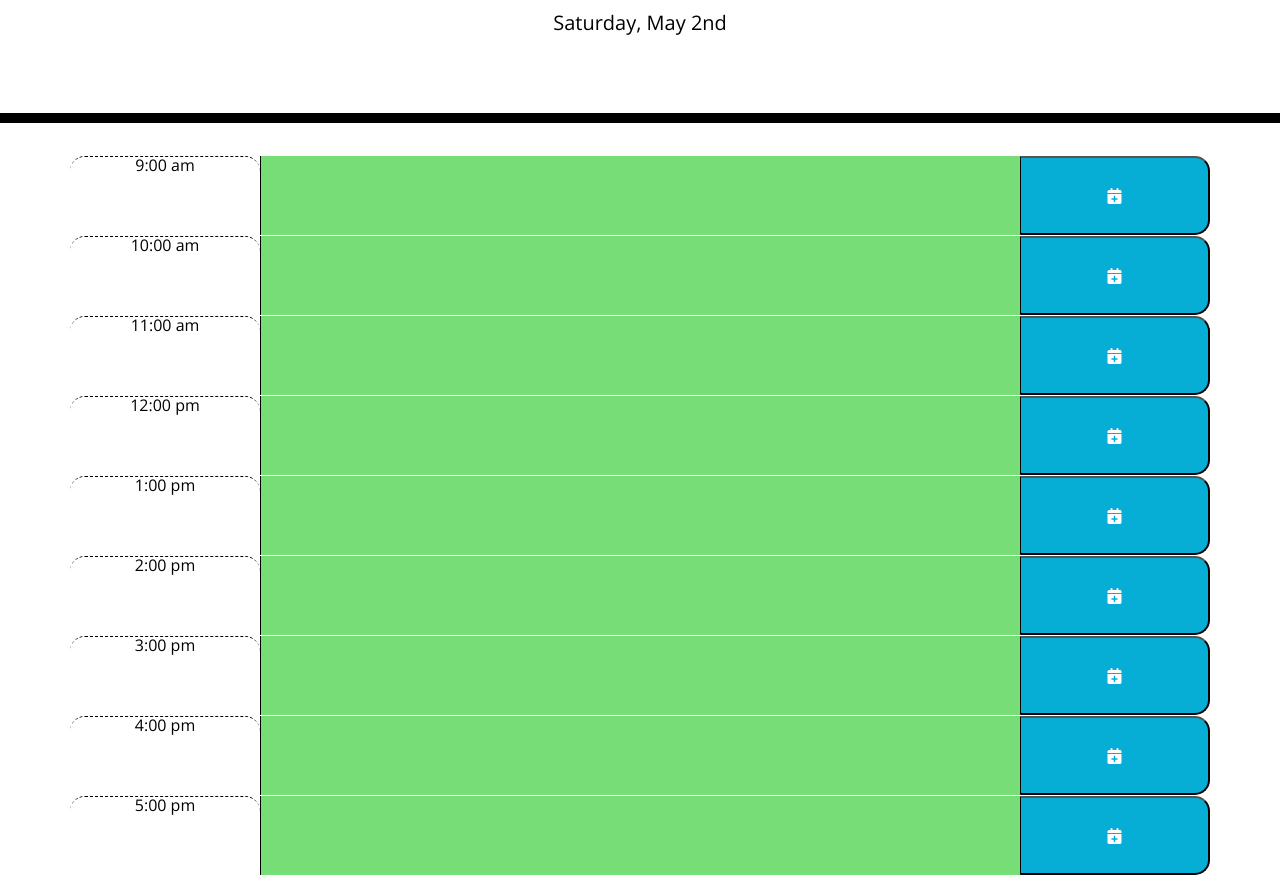
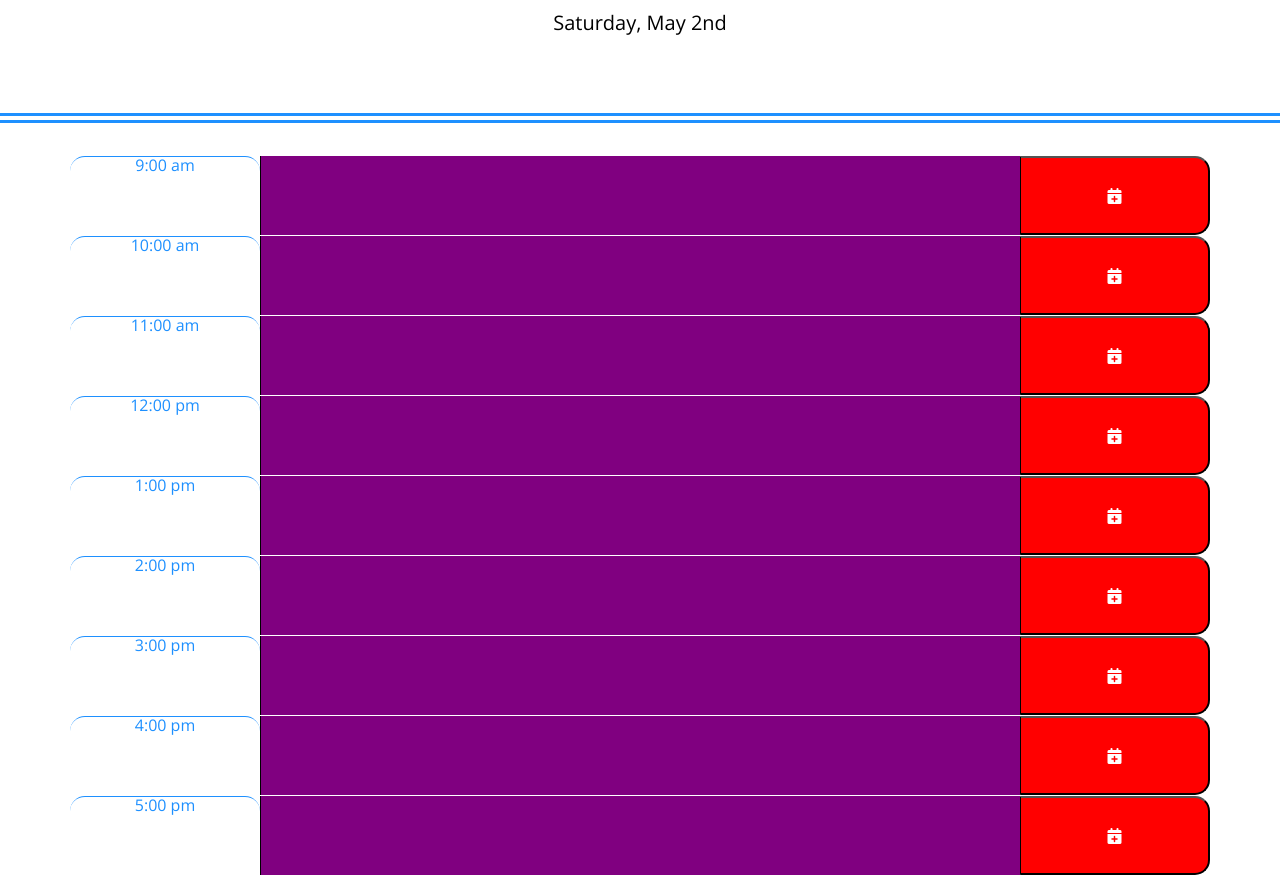
Before and after one commit to dcashdallas/HW-5-Work-Day-Scheduler, a plain HTML site: page index.html in a window 1280 px wide. Shown: the part 181-1056 px from the top of the page. Drawn offline with nearby package versions, Linux system fonts and the light colour scheme.

Commit message:
updates to css, html

```diff
--- a/index.html
+++ b/index.html
@@ -29,93 +29,58 @@
 
 
     <div class="row">
+      <div class="col-2 hour time-block">9:00 am</div>
+      <textarea id="9" class="col-8 input"></textarea>
+      <button class="col-2 saveBtn"><i class="fas fa-calendar-plus"></i></button>
+    </div>
 
-      <div class="col-2 hour time-block">9:00 am</div>
+    <div class="row">
+      <div class="col-2 hour time-block">10:00 am</div>
+      <textarea id="10" class=" col-8 input"></textarea>
+      <button class="col-2 saveBtn"><i class="fas fa-calendar-plus"></i></button>
+    </div>
 
-      <textarea id="9" class="col-8 input"></textarea>
+    <div class="row">
+      <div class="col-2 hour time-block">11:00 am</div>
+      <textarea id="11" class=" col-8 input"></textarea>
+      <button class="col-2 saveBtn"><i class="fas fa-calendar-plus"></i></button>
+    </div>
 
+    <div class="row">
+      <div class="col-2 hour time-block">12:00 pm</div>
+      <textarea id="12" class=" col-8 input"></textarea>
+      <button class="col-2 saveBtn"><i class="fas fa-calendar-plus"></i></button>
+    </div>
+
+    <div class="row">
+      <div class="col-2 hour time-block">1:00 pm</div>
+      <textarea id="13" class=" col-8 input"></textarea>
       <button class="col-2 saveBtn"><i class="fas fa-calendar-plus"></i></button>
 
     </div>
 
     <div class="row">
-
-      <div class="col-2 hour time-block">10:00 am</div>
-
-      <textarea id="10" class=" col-8 input"></textarea>
-
+      <div class="col-2 hour time-block">2:00 pm</div>
+      <textarea id="14" class="col-8 input"></textarea>
       <button class="col-2 saveBtn"><i class="fas fa-calendar-plus"></i></button>
-
     </div>
 
     <div class="row">
-
-      <div class="col-2 hour time-block">11:00 am</div>
-
-      <textarea id="11" class=" col-8 input"></textarea>
-
+      <div class="col-2 hour time-block">3:00 pm</div>
+      <textarea id="15" class=" col-8 input"></textarea>
       <button class="col-2 saveBtn"><i class="fas fa-calendar-plus"></i></button>
-
     </div>
 
     <div class="row">
-
-      <div class="col-2 hour time-block">12:00 pm</div>
-
-      <textarea id="12" class=" col-8 input"></textarea>
-
+      <div class="col-2 hour time-block">4:00 pm</div>
+      <textarea id="16" class=" col-8 input"></textarea>
       <button class="col-2 saveBtn"><i class="fas fa-calendar-plus"></i></button>
-
     </div>
 
     <div class="row">
-
-      <div class="col-2 hour time-block">1:00 pm</div>
-
-      <textarea id="13" class=" col-8 input"></textarea>
-
+      <div class="col-2 hour time-block">5:00 pm</div>
+      <textarea id="17" class=" col-8 input"></textarea>
       <button class="col-2 saveBtn"><i class="fas fa-calendar-plus"></i></button>
-
-    </div>
-
-    <div class="row">
-
-      <div class="col-2 hour time-block">2:00 pm</div>
-
-      <textarea id="14" class="col-8 input"></textarea>
-
-      <button class="col-2 saveBtn"><i class="fas fa-calendar-plus"></i></button>
-
-    </div>
-
-    <div class="row">
-
-      <div class="col-2 hour time-block">3:00 pm</div>
-
-      <textarea id="15" class=" col-8 input"></textarea>
-
-      <button class="col-2 saveBtn"><i class="fas fa-calendar-plus"></i></button>
-
-    </div>
-
-    <div class="row">
-
-      <div class="col-2 hour time-block">4:00 pm</div>
-
-      <textarea id="16" class=" col-8 input"></textarea>
-
-      <button class="col-2 saveBtn"><i class="fas fa-calendar-plus"></i></button>
-
-    </div>
-
-    <div class="row">
-
-      <div class="col-2 hour time-block">5:00 pm</div>
-
-      <textarea id="17" class=" col-8 input"></textarea>
-
-      <button class="col-2 saveBtn"><i class="fas fa-calendar-plus"></i></button>
-
     </div>
 
 
--- a/style.css
+++ b/style.css
@@ -18,7 +18,7 @@ textarea{
   background-color: transparent;
   color: black;
   border-radius: 0;
-  border-bottom: 10px solid black;
+  border-bottom: 10px double dodgerblue;
 }
 
 .description{
@@ -38,30 +38,33 @@ textarea{
 
 .hour {
   background-color: #ffffff;
-  color: #000000;
-  border-top: 1px dashed #000000;
+  color: dodgerblue;
+  border-top: 1px solid dodgerblue;
 }
 
 .past {
   background-color: #d3d3d3;
-  color: white;
+  color: black;
+  font-weight: lighter;
 }
 
 .present {
-  background-color: #ff6961;
-  color: white;
+  background-color: white;
+  color: black;
+  font-weight: bolder;
 }
 
 .future {
-  background-color: #77dd77;
-  color: white;
+  background-color: purple;
+  color: black;
+  font-weight: bolder;
 }
 
 .saveBtn {
   border-left: 1px solid black;
   border-top-right-radius: 15px;
   border-bottom-right-radius: 15px;
-  background-color: #06AED5;
+  background-color: red;
   color: white;
 }
 
```
